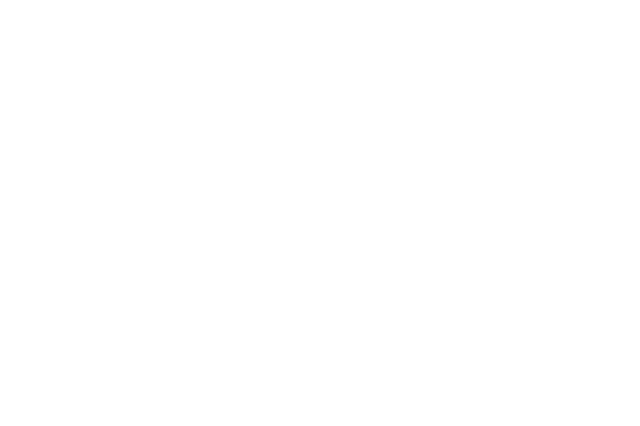
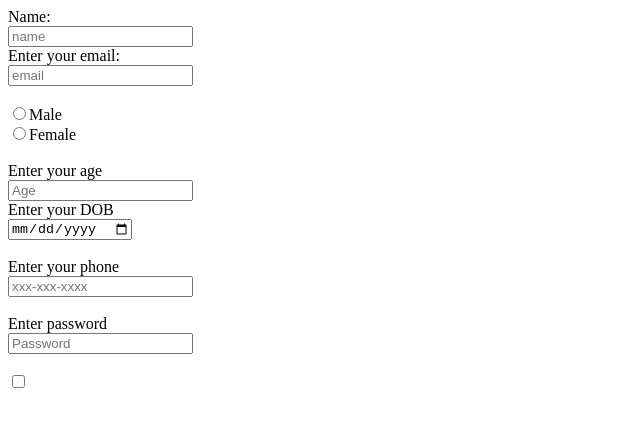
Before and after one commit to acciojob/signup-form-car-Sid541, a website: page main.html in a window 1280 px wide. Shown: the whole page, without its empty margins (0-640 px from the left). Drawn offline with Linux system fonts and the light colour scheme.

Commit message:
created a submission

```diff
--- a/main.html
+++ b/main.html
@@ -8,6 +8,43 @@
 
 <body>
 	<!-- the entire body must be written by student -->
+	<form>
+		<label for="name">Name:</label>
+		<br>
+		<input type="text" id="name" placeholder="name" required>
+		<br>
+		<label for="email">Enter your email:</label>
+		<br>
+		<input id="email" type="email" placeholder="email" required>
+		<br>
+		<br>
+		<input type="radio" name="Gender" id="gender_m" required>Male
+		<br>
+
+		<input type="radio" name="Gender" id="gender_f" required>Female
+		<br>
+		<br>
+		<label>Enter your age</label>
+		<br>
+		<input type="number" id="age" required placeholder="Age">
+		<br>
+		<label for="DOB">Enter your DOB</label>
+		<br>
+		<input type="date" id="dob" required>
+		<br>
+		<br>
+		<label for="phone">Enter your phone</label>
+		<br>
+		<input type="tel" id="tel" name="phone" placeholder="xxx-xxx-xxxx">
+		<br>
+		<br>
+		<label for="password">Enter password</label>
+		<br>
+		<input type="password" required id="password" placeholder="Password">
+		<br>
+		<br>
+		<input id="tos" required type="checkbox" value="I agree to the TOS">
+	</form>
     <script type="text/javascript" src="./script.js">
 </script>
 
```
